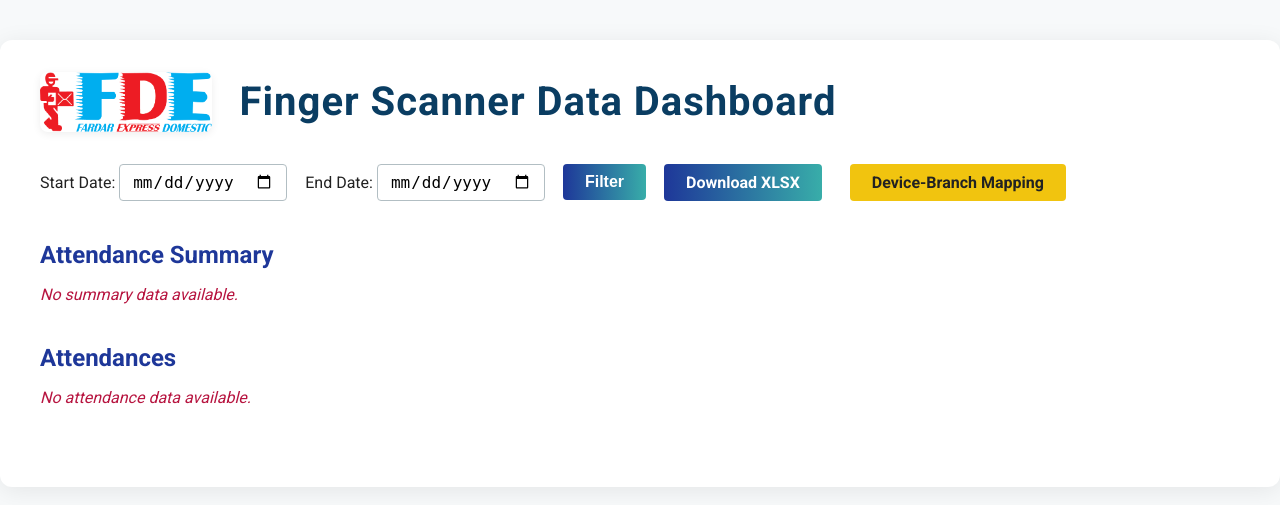
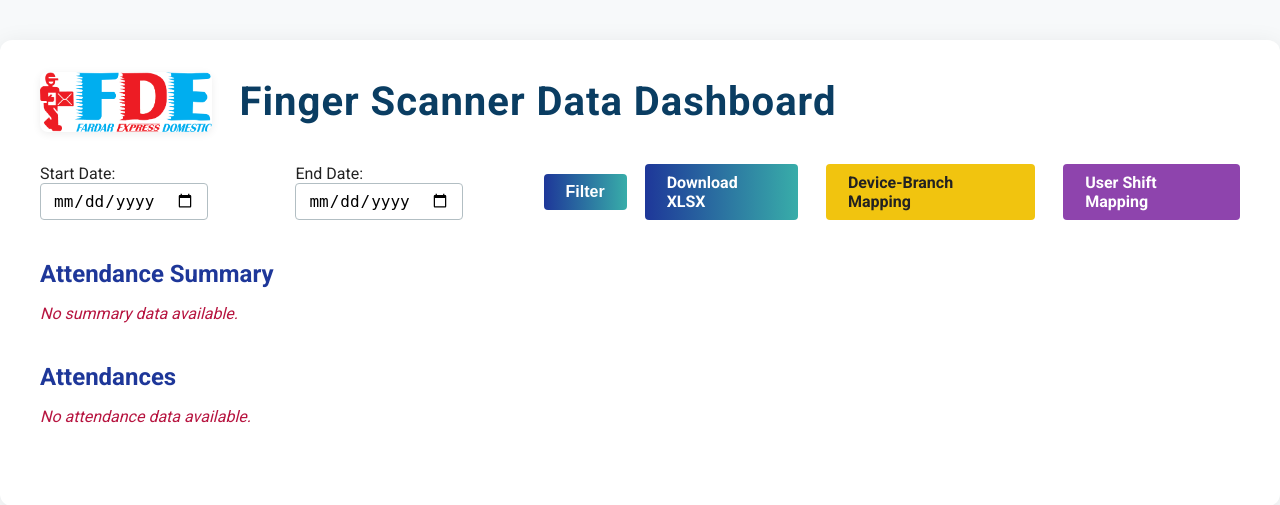
Before and after one commit to ethanchristoff/Finger-Scanner-ZKTeco-Wrapper, a Flask app: page / in a window 1280 px wide. Shown: the top 505 px of the page. Run offline with Flask 3, Linux system fonts and the light colour scheme; data that the repository does not hold is empty.

Commit message:
UPDATE: Pushed a lot of changes related to shift mapping

```diff
--- a/adms_wrapper/core/db_queries.py
+++ b/adms_wrapper/core/db_queries.py
@@ -1,3 +1,41 @@
+# --- User Shift Mapping ---
+def create_user_shift_mapping_table():
+    """Create the user_shift_mapping table if it does not exist."""
+    query = """
+    CREATE TABLE IF NOT EXISTS user_shift_mapping (
+        id INT AUTO_INCREMENT PRIMARY KEY,
+        user_id VARCHAR(255) NOT NULL,
+        shift_name VARCHAR(255) NOT NULL,
+        shift_start TIME NOT NULL,
+        shift_end TIME NOT NULL
+    )
+    """
+    query_db(query)
+
+
+def get_user_shift_mappings() -> list:
+    """Get all user shift mappings."""
+    create_user_shift_mapping_table()
+    return query_db("SELECT user_id, shift_name, shift_start, shift_end FROM user_shift_mapping")
+
+
+def add_user_shift_mapping(user_id: str, shift_name: str, shift_start: str, shift_end: str):
+    """Add or update a user shift mapping."""
+    create_user_shift_mapping_table()
+    query = """
+    INSERT INTO user_shift_mapping (user_id, shift_name, shift_start, shift_end)
+    VALUES (%s, %s, %s, %s)
+    ON DUPLICATE KEY UPDATE shift_name=VALUES(shift_name), shift_start=VALUES(shift_start), shift_end=VALUES(shift_end)
+    """
+    return query_db(query, (user_id, shift_name, shift_start, shift_end))
+
+
+def delete_user_shift_mapping(user_id: str):
+    """Delete a user shift mapping."""
+    query = "DELETE FROM user_shift_mapping WHERE user_id = %s"
+    return query_db(query, (user_id,))
+
+
 from .db_connector import query_db
 
 
--- a/app.py
+++ b/app.py
@@ -9,6 +9,9 @@ from adms_wrapper.core.db_queries import (
     get_device_branch_mappings,
     add_device_branch_mapping,
     delete_device_branch_mapping,
+    get_user_shift_mappings,
+    add_user_shift_mapping,
+    delete_user_shift_mapping
 )
 from adms_wrapper.__main__ import process_attendance_summary
 from adms_wrapper.core.excel_logic import generate_attendance_summary, write_excel
@@ -18,6 +21,31 @@ import os
 
 app = Flask(__name__)
 app.secret_key = "your_secret_key_here"  # Needed for flash messages
+
+# User Shift Mapping Page
+@app.route("/user_shift_mapping", methods=["GET", "POST"])
+def user_shift_mapping():
+    if request.method == "POST":
+        # Handle deletion
+        delete_user_id = request.form.get("delete_user_id")
+        if delete_user_id:
+            delete_user_shift_mapping(delete_user_id)
+            flash(f"Shift mapping deleted: {delete_user_id}", "success")
+            return redirect(url_for("user_shift_mapping"))
+        # Handle addition
+        user_id = request.form.get("user_id")
+        shift_name = request.form.get("shift_name")
+        shift_start = request.form.get("shift_start")
+        shift_end = request.form.get("shift_end")
+        if user_id and shift_name and shift_start and shift_end:
+            add_user_shift_mapping(user_id, shift_name, shift_start, shift_end)
+            flash(f"Shift mapping added: {user_id} → {shift_name}", "success")
+        else:
+            flash("All fields are required.", "error")
+        return redirect(url_for("user_shift_mapping"))
+    mappings = get_user_shift_mappings() or []
+    return render_template("user_shift_mapping.html", mappings=mappings)
+
 
 
 @app.route("/device_branch_mapping", methods=["GET", "POST"])
@@ -64,9 +92,29 @@ def index():
             if end_date:
                 df = df[df["timestamp"] <= pd.to_datetime(end_date)]
             attendences = df.to_dict(orient="records")
+    shift_mappings = get_user_shift_mappings() or []
     summary_df = process_attendance_summary(attendences)
     summary = summary_df.to_dict(orient="records") if summary_df is not None else []
-    return render_template("dashboard.html", attendences=attendences, summary=summary, start_date=start_date or "", end_date=end_date or "")
+    # Attach shift info to summary for dashboard sorting and ensure branch names are mapped
+    shift_map = {str(s['user_id']): s for s in shift_mappings}
+    branch_mappings = get_device_branch_mappings() or []
+    branch_map = {str(b['serial_number']): b['branch_name'] for b in branch_mappings}
+    for row in summary:
+        shift = shift_map.get(str(row.get('employee_id')))
+        if shift:
+            row['shift_name'] = shift.get('shift_name', '')
+            row['shift_start'] = shift.get('shift_start', '')
+            row['shift_end'] = shift.get('shift_end', '')
+        else:
+            row['shift_name'] = ''
+            row['shift_start'] = ''
+            row['shift_end'] = ''
+        # Map start/end device branch names
+        row['start_device_sn_branch'] = branch_map.get(str(row.get('start_device_sn')), '')
+        row['end_device_sn_branch'] = branch_map.get(str(row.get('end_device_sn')), '')
+    # Sort by shift_name if present
+    summary = sorted(summary, key=lambda x: (x.get('shift_name') or '', x.get('employee_id') or ''))
+    return render_template("dashboard.html", attendences=attendences, summary=summary, start_date=start_date or "", end_date=end_date or "", shift_mappings=shift_mappings)
 
 
 @app.route("/download_xlsx")
@@ -89,7 +137,8 @@ def download_xlsx():
     finger_logs = get_finger_log() or []
     migration_logs = get_migrations() or []
     user_logs = get_users() or []
-    merged = generate_attendance_summary(attendences, device_logs, finger_logs, migration_logs, user_logs)
+    shift_mappings = get_user_shift_mappings() or []
+    merged = generate_attendance_summary(attendences, device_logs, finger_logs, migration_logs, user_logs, shift_mappings)
     new_output = write_excel(attendences, device_logs, finger_logs, migration_logs, user_logs, merged)
     return send_file(new_output, as_attachment=True, download_name="output.xlsx", mimetype="application/vnd.openxmlformats-officedocument.spreadsheetml.sheet")
 
--- a/templates/dashboard.html
+++ b/templates/dashboard.html
@@ -41,14 +41,43 @@
             <button class="btn" type="submit">Filter</button>
             <a href="/download_xlsx?start_date={{ start_date }}&end_date={{ end_date }}" class="btn">Download XLSX</a>
             <a href="/device_branch_mapping" class="btn" style="background: #f1c40f; color: #222; margin-left: 10px;">Device-Branch Mapping</a>
+            <a href="/user_shift_mapping" class="btn" style="background: #8e44ad; color: #fff; margin-left: 10px;">User Shift Mapping</a>
         </form>
         <div class="section">
             <h2>Attendance Summary</h2>
             {% if summary %}
             <div style="overflow-x:auto;">
             <table>
-                <tr>{% for col in summary[0].keys() %}<th>{{ col }}</th>{% endfor %}</tr>
-                {% for row in summary %}<tr>{% for v in row.values() %}<td>{{ v }}</td>{% endfor %}</tr>{% endfor %}
+                <tr>
+                    <th>Employee ID</th>
+                    <th>Day</th>
+                    <th>Start Time</th>
+                    <th>End Time</th>
+                    <th>Start Device SN</th>
+                    <th>Start Device Branch</th>
+                    <th>End Device SN</th>
+                    <th>End Device Branch</th>
+                    <th>Time Spent</th>
+                    <th>Shift Name</th>
+                    <th>Shift Start</th>
+                    <th>Shift End</th>
+                </tr>
+                {% for row in summary %}
+                <tr>
+                    <td>{{ row.employee_id }}</td>
+                    <td>{{ row.day }}</td>
+                    <td>{{ row.start_time }}</td>
+                    <td>{{ row.end_time }}</td>
+                    <td>{{ row.start_device_sn }}</td>
+                    <td>{{ row.start_device_sn_branch }}</td>
+                    <td>{{ row.end_device_sn }}</td>
+                    <td>{{ row.end_device_sn_branch }}</td>
+                    <td>{{ row.time_spent }}</td>
+                    <td>{{ row.shift_name }}</td>
+                    <td>{{ row.shift_start }}</td>
+                    <td>{{ row.shift_end }}</td>
+                </tr>
+                {% endfor %}
             </table>
             </div>
             {% else %}<p class="no-data">No summary data available.</p>{% endif %}
```
Also changed, not shown: adms_wrapper/core/excel_logic.py (+41 -8 lines), templates/user_shift_mapping.html (added, +83 -0 lines).
